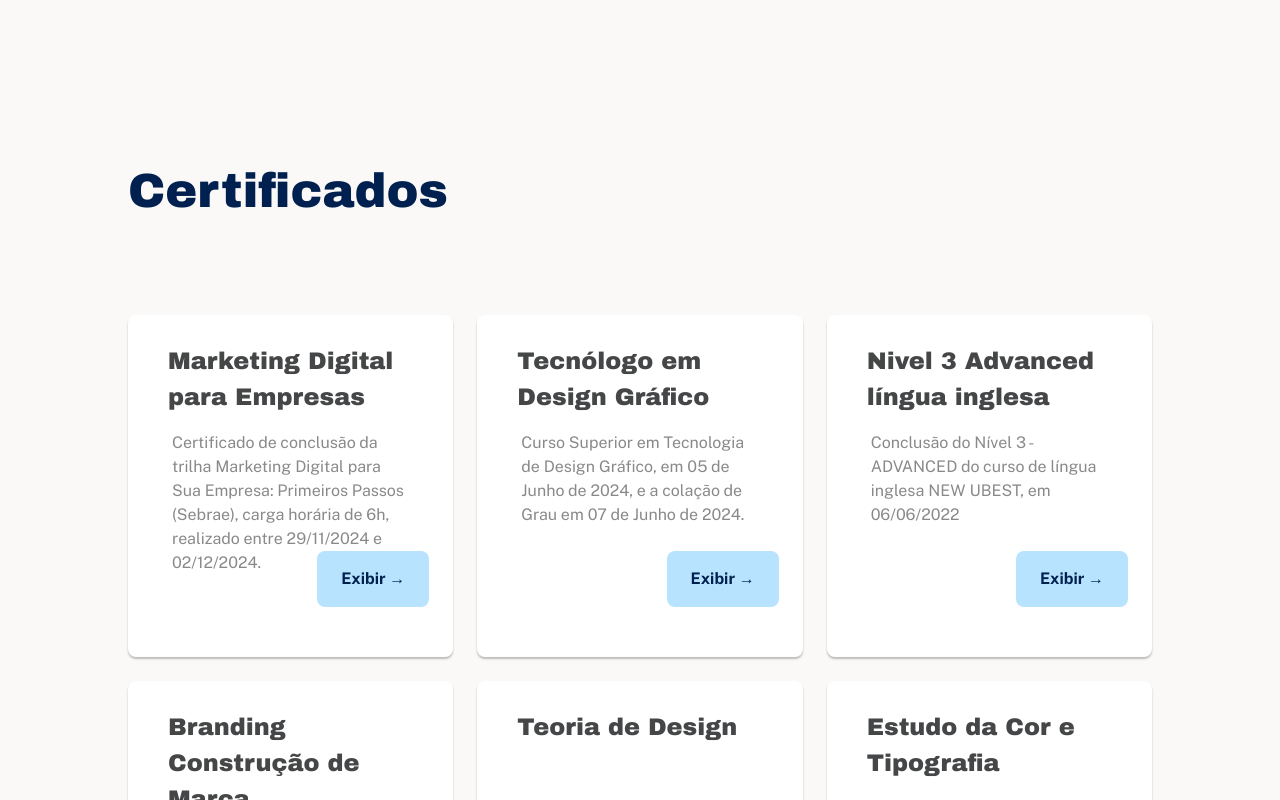
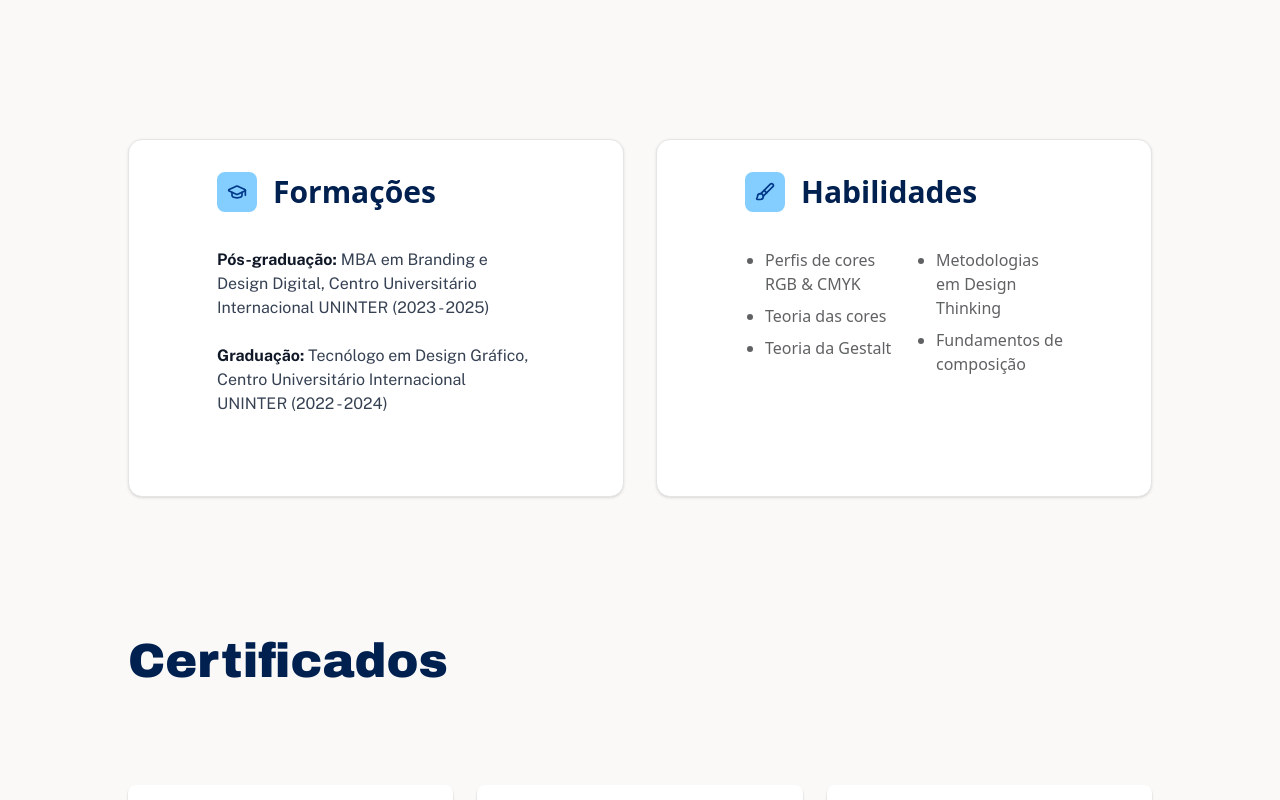
Before and after one commit to knex-projects/gleidson-lp, a React (Vite) app: page / in a window 1280 px wide. Shown: the part 760-1560 px from the top of the page. Built offline with nearby package versions, Linux system fonts and the light colour scheme.

Commit message:
feat: adicionando a sessão de formação e habilidades

```diff
--- a/package.json
+++ b/package.json
@@ -11,6 +11,7 @@
   },
   "dependencies": {
     "@radix-ui/react-dialog": "^1.1.15",
+    "@radix-ui/react-separator": "^1.1.7",
     "@radix-ui/react-slot": "^1.2.3",
     "@tailwindcss/vite": "^4.1.13",
     "class-variance-authority": "^0.7.1",
--- a/src/App.tsx
+++ b/src/App.tsx
@@ -1,4 +1,5 @@
 import { Header } from "./components/common/header";
+import AboutSection from "./components/Sections/AboutSection/about-section";
 import CertificatesSection from "./components/Sections/CertificatesSection";
 import HeroSection from "./components/Sections/HeroSection";
 import PortfolioSection from "./components/Sections/PortfolioSection/potfolio";
@@ -8,6 +9,7 @@ function App() {
     <div className="flex items-center justify-center flex-col px-[10%] mt-5 py-6">
       <Header />
       <HeroSection />
+      <AboutSection />
       <CertificatesSection />
       <PortfolioSection />
     </div>
--- /dev/null
+++ b/src/components/Sections/AboutSection/about-section.tsx
@@ -0,0 +1,89 @@
+import { Card, CardContent, CardHeader, CardTitle } from "@/components/ui/card";
+import { GraduationCap, Brush } from "lucide-react";
+
+export default function SkillsAndEducationSection() {
+  return (
+    <section className="mx-auto max-w-[1248px] mt-28 px-4 md:px-0">
+      <div className="flex flex-col-reverse md:flex-row gap-6 md:gap-8">
+        <div className="w-full md:w-1/2">
+          <_CardFormacoes />
+        </div>
+        <div className="w-full md:w-1/2">
+          <_CardHabilidades />
+        </div>
+      </div>
+    </section>
+  );
+}
+
+function _CardFormacoes() {
+  return (
+    <Card className="h-full pt-8 px-16 pb-20">
+      <CardHeader>
+        <CardTitle className="flex items-center gap-4">
+          <div className="flex items-center justify-center w-[40px] h-[40px] bg-secondary-foreground rounded-[8px]">
+            <GraduationCap className="w-5 h-5 text-primary" />
+          </div>
+          <span className="text-primary-foreground text-3xl font-bold">
+            Formações
+          </span>
+        </CardTitle>
+      </CardHeader>
+      <CardContent className="pt-1 flex flex-col gap-6">
+        <div>
+          <p className="text-gray-700 text-[16px]">
+            <strong className="text-gray-900">Pós-graduação:</strong> MBA em
+            Branding e Design Digital, Centro Universitário Internacional
+            UNINTER (2023 - 2025)
+          </p>
+        </div>
+        <div>
+          <p className="text-gray-700 text-[16px]">
+            <strong className="text-gray-900">Graduação:</strong> Tecnólogo em
+            Design Gráfico, Centro Universitário Internacional UNINTER (2022 -
+            2024)
+          </p>
+        </div>
+      </CardContent>
+    </Card>
+  );
+}
+
+function _CardHabilidades() {
+  return (
+    <Card className="h-full pt-8 px-16 pb-20">
+      <CardHeader>
+        <CardTitle className="flex items-center gap-4">
+          <div className="flex items-center justify-center w-[40px] h-[40px] bg-secondary-foreground rounded-[8px]">
+            <Brush className="w-5 h-5 text-primary" />
+          </div>
+          <span className="text-primary-foreground text-3xl font-bold">
+            Habilidades
+          </span>
+        </CardTitle>
+      </CardHeader>
+      <CardContent className="pt-1">
+        <div className="grid grid-cols-1 md:grid-cols-2 gap-y-2 md:gap-y-0 gap-x-6">
+          <ul className="flex flex-col gap-y-2 list-disc list-outside text-muted-foreground text-[16px] pl-5">
+            <li>Perfis de cores RGB & CMYK</li>
+            <li>Teoria das cores</li>
+            <li>Teoria da Gestalt</li>
+          </ul>
+
+          <ul className="flex flex-col gap-y-2 list-disc list-outside text-muted-foreground text-[16px] pl-5">
+            <li>
+              Metodologias em Design
+              <br />
+              Thinking
+            </li>
+            <li>
+              Fundamentos de
+              <br />
+              composição
+            </li>
+          </ul>
+        </div>
+      </CardContent>
+    </Card>
+  );
+}
--- a/src/index.css
+++ b/src/index.css
@@ -11,6 +11,7 @@
   --font-heading: "Archivo Black", sans-serif;
   --font-body: "Public Sans", sans-serif;
   --radius: 0.625rem;
+  --preto-5: #5f6162;
   --background: oklch(1 0 0);
   --foreground: oklch(0.145 0 0);
   --card: oklch(1 0 0);
@@ -20,9 +21,9 @@
   --primary: oklch(0.3656 0.1454 259.52);
   --primary-foreground: #002050;
   --secondary: oklch(0.6359 0.181 258.09);
-  --secondary-foreground: oklch(0.205 0 0);
+  --secondary-foreground: #83cdff;
   --muted: oklch(0.97 0 0);
-  --muted-foreground: oklch(0.556 0 0);
+  --muted-foreground: #5f6162;
   --accent: oklch(0.5672 0.238518 260.5437);
   --accent-foreground: oklch(0.205 0 0);
   --destructive: oklch(0.577 0.245 27.325);
```
Also changed, not shown: 1 other file (tests, documents, lock files or other folders).
